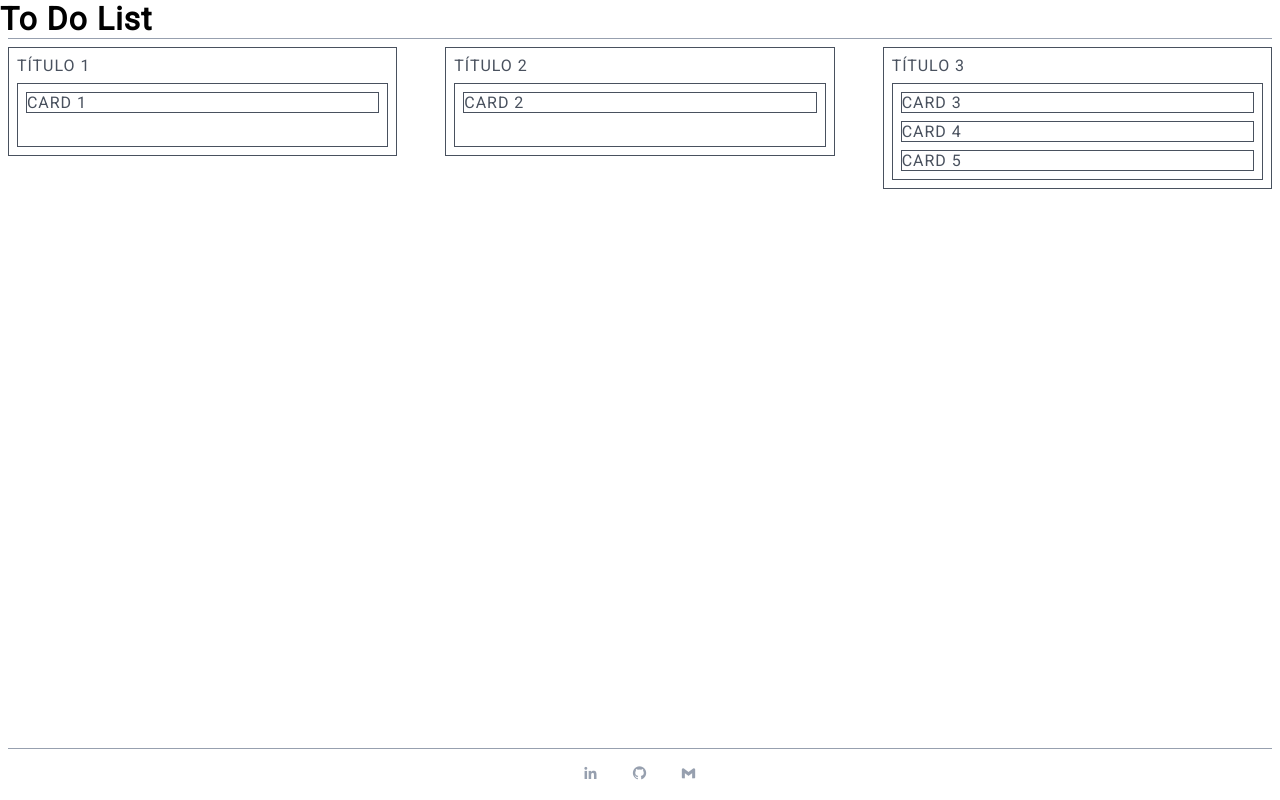
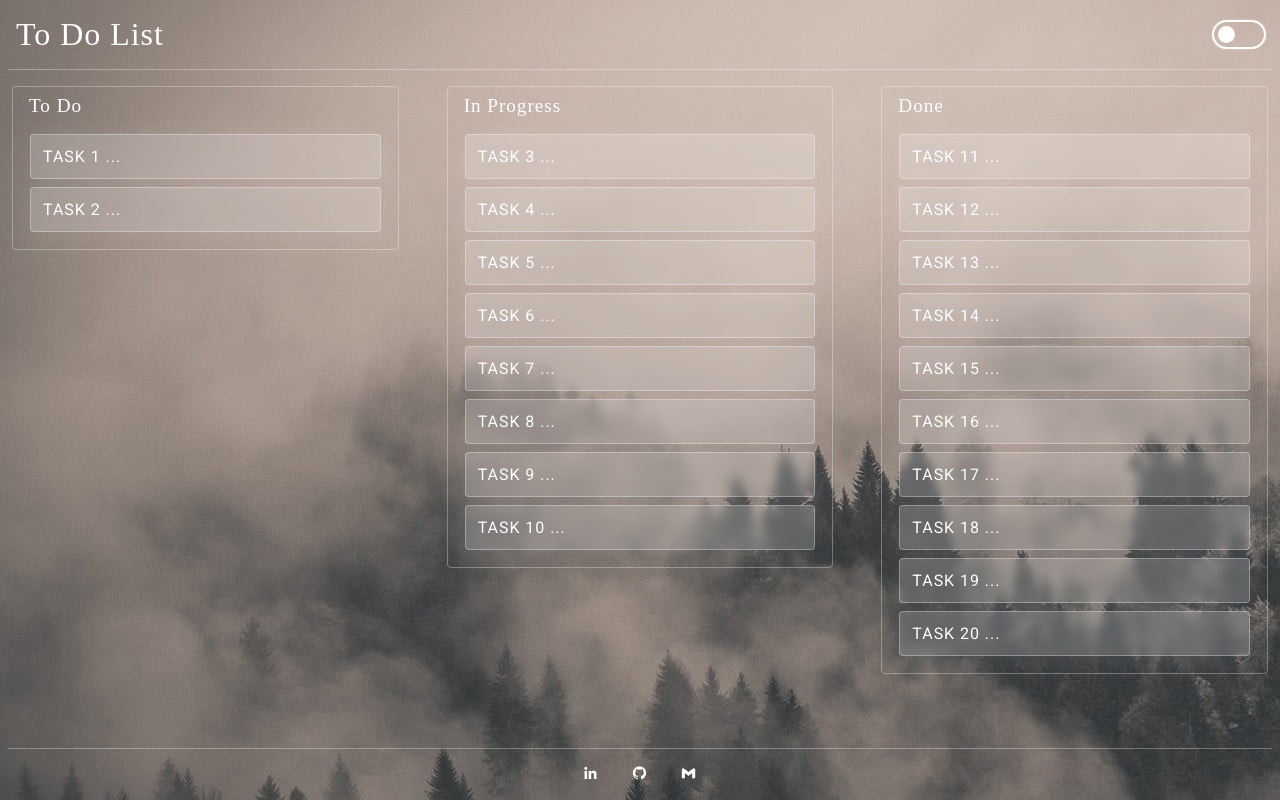
Before and after one commit to Gustavo-R-Oliveira/To-Do-List, a plain HTML site: page index.html in a window 1280 px wide. Drawn offline with nearby package versions, Linux system fonts and the light colour scheme; a web font is replaced by a local one.

Commit message:
CSS aplicado

```diff
--- a/index.html
+++ b/index.html
@@ -17,6 +17,10 @@
       rel="stylesheet"
     />
     <link
+      href="https://fonts.googleapis.com/css2?family=Italiana&display=swap"
+      rel="stylesheet"
+    />
+    <link
       href="https://unpkg.com/boxicons@2.1.2/css/boxicons.min.css"
       rel="stylesheet"
     />
@@ -25,27 +29,46 @@
   <body>
     <header>
       <h1>To Do List</h1>
+      <label class="switch">
+        <input type="checkbox" onclick="mudarModo()" />
+        <span class="slider"></span>
+      </label>
     </header>
     <hr class="divider" />
     <main>
       <div class="quadro">
-        <div class="titulo">TÍTULO 1</div>
+        <div class="titulo">To Do</div>
         <div class="container">
-          <div class="card" draggable="true">CARD 1</div>
+          <div class="card" draggable="true">TASK 1 ...</div>
+          <div class="card" draggable="true">TASK 2 ...</div>
         </div>
       </div>
       <div class="quadro">
-        <div class="titulo">TÍTULO 2</div>
+        <div class="titulo">In Progress</div>
         <div class="container">
-          <div class="card" draggable="true">CARD 2</div>
+          <div class="card" draggable="true">TASK 3 ...</div>
+          <div class="card" draggable="true">TASK 4 ...</div>
+          <div class="card" draggable="true">TASK 5 ...</div>
+          <div class="card" draggable="true">TASK 6 ...</div>
+          <div class="card" draggable="true">TASK 7 ...</div>
+          <div class="card" draggable="true">TASK 8 ...</div>
+          <div class="card" draggable="true">TASK 9 ...</div>
+          <div class="card" draggable="true">TASK 10 ...</div>
         </div>
       </div>
       <div class="quadro">
-        <div class="titulo">TÍTULO 3</div>
+        <div class="titulo">Done</div>
         <div class="container">
-          <div class="card" draggable="true">CARD 3</div>
-          <div class="card" draggable="true">CARD 4</div>
-          <div class="card" draggable="true">CARD 5</div>
+          <div class="card" draggable="true">TASK 11 ...</div>
+          <div class="card" draggable="true">TASK 12 ...</div>
+          <div class="card" draggable="true">TASK 13 ...</div>
+          <div class="card" draggable="true">TASK 14 ...</div>
+          <div class="card" draggable="true">TASK 15 ...</div>
+          <div class="card" draggable="true">TASK 16 ...</div>
+          <div class="card" draggable="true">TASK 17 ...</div>
+          <div class="card" draggable="true">TASK 18 ...</div>
+          <div class="card" draggable="true">TASK 19 ...</div>
+          <div class="card" draggable="true">TASK 20 ...</div>
         </div>
       </div>
     </main>
--- a/script.js
+++ b/script.js
@@ -4,10 +4,18 @@ const containers = document.querySelectorAll(".container");
 draggables.forEach((draggable) => {
   draggable.addEventListener("dragstart", () => {
     draggable.classList.add("dragging");
+
+    containers.forEach((container) => {
+      container.classList.add("draggingContainer");
+    });
   });
 
   draggable.addEventListener("dragend", () => {
     draggable.classList.remove("dragging");
+
+    containers.forEach((container) => {
+      container.classList.remove("draggingContainer");
+    });
   });
 });
 
@@ -45,3 +53,7 @@ function sortable(container, y) {
     }
   ).element;
 }
+
+function mudarModo() {
+  document.querySelector("html").classList.toggle("darkMode");
+}
--- a/styles.css
+++ b/styles.css
@@ -1,3 +1,21 @@
+:root {
+  --texto: #ffffff4d;
+  --borda: #ffffff4d;
+  --backgorund: #ffffff33;
+  --shadow: #ffffff1a;
+  --titulo-icone: #fff;
+  --dragging: #0000004d;
+}
+
+.darkMode:root {
+  --texto: #000;
+  --borda: #0000004d;
+  --backgorund: #00000033;
+  --shadow: #0000001a;
+  --titulo-icone: #000;
+  --dragging: #ffffff4d;
+}
+
 * {
   padding: 0;
   margin: 0;
@@ -15,6 +33,21 @@ body {
   display: flex;
   flex-direction: column;
   height: 100%;
+  width: 100%;
+  background-image: url("assets/img3.jpg");
+}
+
+header {
+  display: flex;
+  justify-content: space-between;
+  align-items: center;
+  padding: 1rem;
+}
+
+h1 {
+  color: var(--titulo-icone);
+  font-weight: 400;
+  font-family: "Italiana", serif;
 }
 
 main {
@@ -22,7 +55,9 @@ main {
   flex: 1;
   gap: 2rem;
   justify-content: space-evenly;
-  color: #49515e;
+  color: var(--titulo-icone);
+  overflow-y: auto;
+  margin: 0.5rem 0.25rem;
 }
 
 footer {
@@ -33,42 +68,126 @@ footer {
 }
 
 footer a {
-  color: #97a0af;
+  color: var(--titulo-icone);
 }
 
 .divider {
-  border-top: 1px solid #97a0af;
+  border-top: 1px solid var(--borda);
   margin: 0 0.5rem;
 }
 /*  */
 
 .quadro {
   height: fit-content;
-  border: 1px solid;
   width: 100%;
   padding: 0.5rem;
   margin: 0.5rem;
+
+  border-radius: 0.25rem;
+  border: 1px solid var(--borda);
 }
 
 .titulo {
-  margin-bottom: 0.5rem;
+  margin: 0 0 0.5rem 0.5rem;
+  font-family: "Italiana", serif;
+  font-size: 1.2rem;
 }
 
 .container {
   min-height: 4rem;
-  border: 1px solid;
+  border-radius: 0.25rem;
+  padding: 1px;
 }
 
 .card {
-  border: 1px solid;
   margin: 0.5rem;
+  padding: 0.75rem;
+  background: var(--backgorund);
+  border-radius: 0.25rem;
+  box-shadow: 0 4px 30px var(--shadow);
+  backdrop-filter: blur(5px);
+  border: 1px solid var(--borda);
+  word-break: break-word;
+}
+
+/* SCROLLBAR */
+
+/* Firefox */
+* {
+  scrollbar-width: auto;
+  scrollbar-color: #000 #fff;
+}
+
+/* Chrome, Edge, and Safari */
+*::-webkit-scrollbar {
+  width: 10px;
+}
+
+*::-webkit-scrollbar-thumb {
+  background-color: var(--titulo-icone);
+  border-radius: 3px;
+  border: 1px solid var(--borda);
 }
 
 /* CLASSES DRAG */
 
 .dragging {
-  background-color: #333;
-  color: #fff;
-  opacity: 0.5;
+  background-color: var(--dragging);
+  color: var(--titulo-icone);
+  opacity: 0.8;
+}
+
+.draggingContainer {
+  background-color: var(--backgorund);
+}
+
+.container {
   transition: 0.5s;
 }
+
+/* TOGGLE BUTTON */
+
+/* From uiverse.io by @G4b413l */
+.switch input {
+  display: none;
+}
+
+.switch {
+  width: 50px;
+  height: 25px;
+  position: relative;
+}
+
+.slider {
+  position: absolute;
+  top: 0;
+  bottom: 0;
+  left: 0;
+  right: 0;
+  border-radius: 30px;
+  box-shadow: 0 0 0 2px var(--titulo-icone), 0 0 4px var(--titulo-icone);
+  cursor: pointer;
+  border: 4px solid transparent;
+  overflow: hidden;
+  transition: 0.2s;
+}
+
+.slider:before {
+  position: absolute;
+  content: "";
+  width: 100%;
+  height: 100%;
+  background-color: var(--titulo-icone);
+  border-radius: 25px;
+  transform: translateX(-25px);
+  transition: 0.2s;
+}
+
+input:checked + .slider:before {
+  transform: translateX(25px);
+  background-color: var(--titulo-icone);
+}
+
+input:checked + .slider {
+  box-shadow: 0 0 0 2px var(--titulo-icone), 0 0 2px var(--titulo-icone);
+}
```
Also changed, not shown: assets/img3.jpg (added), 1 other file.
